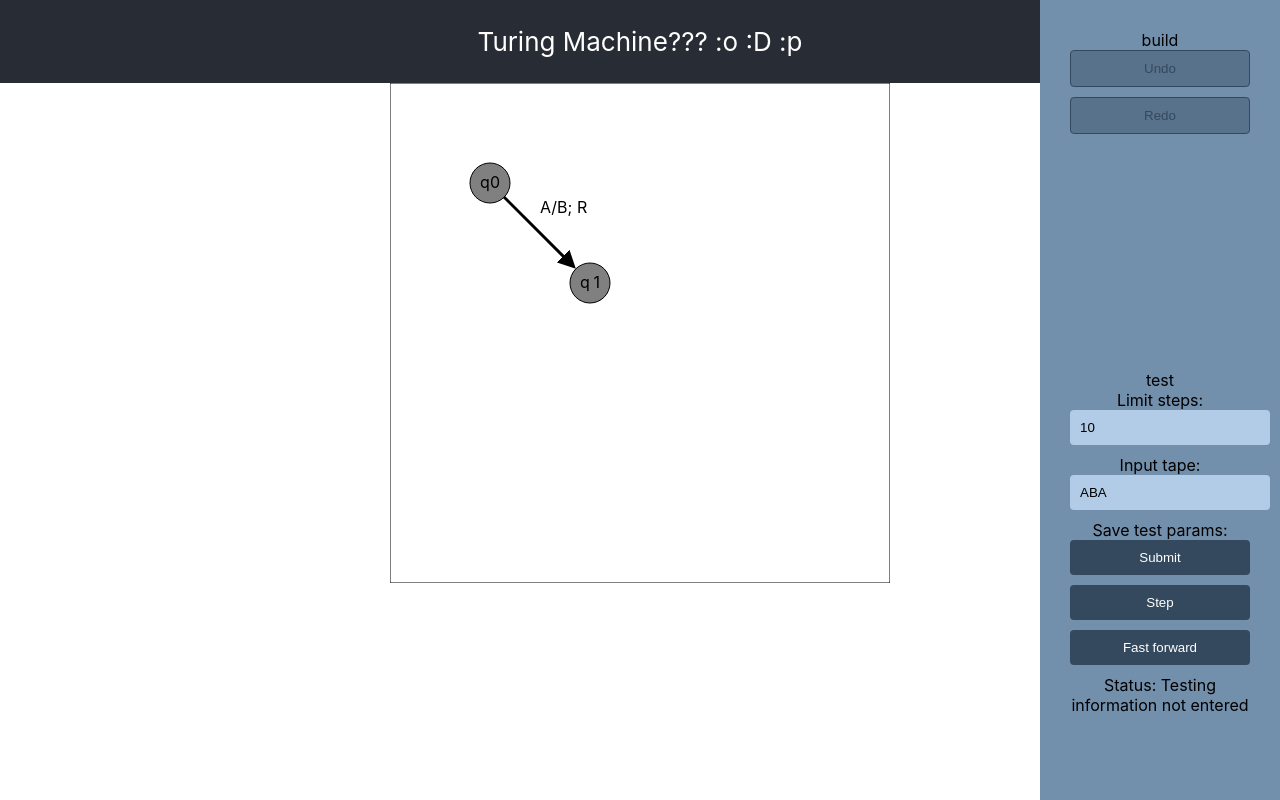
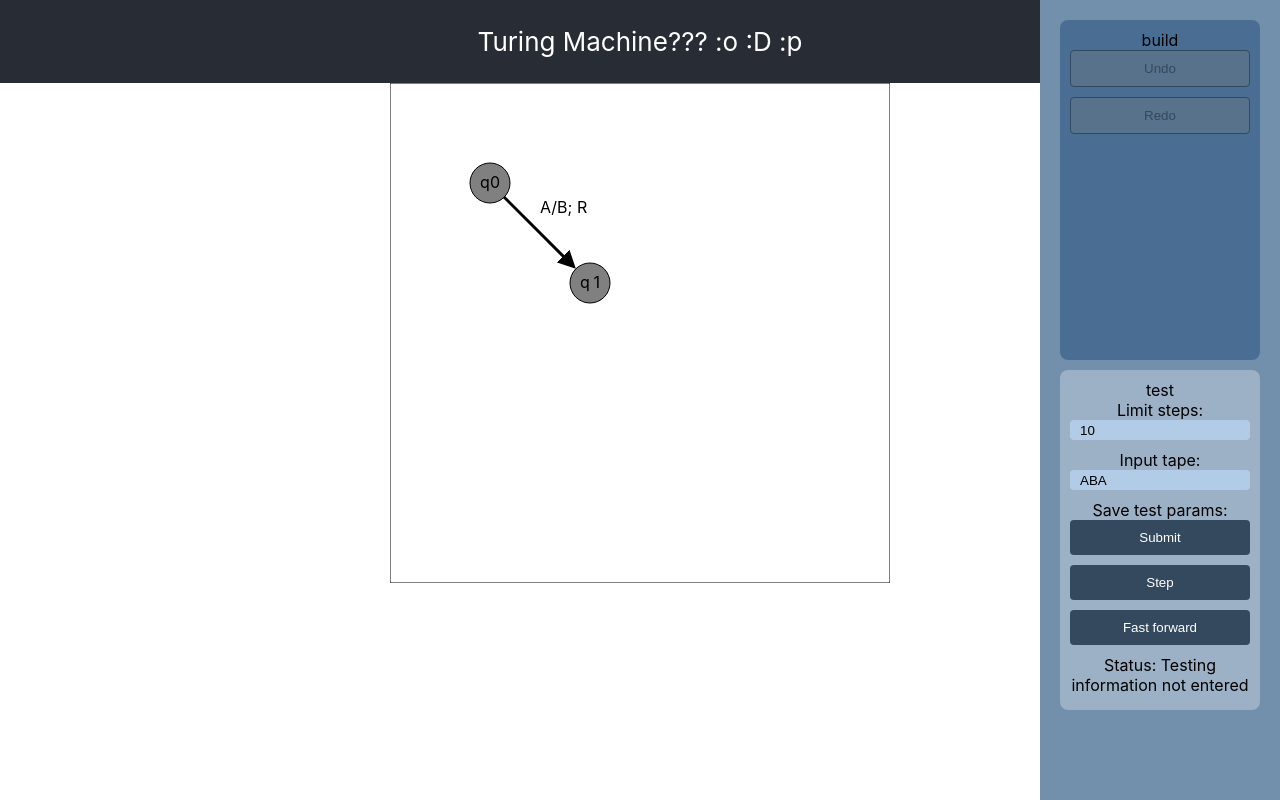
Before and after one commit to g-deng/tm-app, a React (Create React App) app: page / in a window 1280 px wide. Built offline with nearby package versions, Linux system fonts and the light colour scheme.

Commit message:
Created TestWindow, added functionality to Submit test vals and Step

```diff
--- a/src/App.css
+++ b/src/App.css
@@ -76,7 +76,9 @@
 
 .sidebar-input {
   display: block;
+  box-sizing: border-box;
   width: 100%;
+  height: 20px;
   padding: 10px;
   margin-bottom: 10px;
   background-color: #b2cce7;
@@ -89,7 +91,14 @@
 
 .sidebar-section {
   padding: 10px;
+  margin-bottom: 10px;
   height: 40vh;
   width: 180px;
-  outline: 10px rgb(0, 0, 0);
+  border: 10px rgb(0, 0, 0);
+  background-color: #9db1c6;
+  border-radius: 8px;
 }
+
+.sidebar-active {
+  background-color: #496d93;
+}
--- a/src/App.js
+++ b/src/App.js
@@ -1,5 +1,6 @@
 import './App.css';
 import BuildWindow from './components/BuildWindow.jsx';
+import TestWindow from './components/TestWindow.jsx';
 import SideBar from './components/SideBar.jsx';
 import { useState } from 'react';
 
@@ -24,12 +25,13 @@ function App() {
         </p>
       </header>
       <div className="Window">
-        <BuildWindow key='window' states={states} setStates={setStates} transitions={transitions} setTransitions={setTransitions}
-        undoStack={undoStack} setUndoStack={setUndoStack} redoStack={redoStack} setRedoStack={setRedoStack}/>
-        <SideBar key='sidebar' states={states} setStates={setStates} transitions={transitions} setTransitions={setTransitions}
+        {(mode === "build") && <BuildWindow key='window' states={states} setStates={setStates} transitions={transitions} setTransitions={setTransitions}
+        undoStack={undoStack} setUndoStack={setUndoStack} redoStack={redoStack} setRedoStack={setRedoStack} testState={testState}/>}
+        {(mode === "test") && <TestWindow states={states} transitions={transitions} testState={testState}/>}
+      </div>
+      <SideBar key='sidebar' states={states} setStates={setStates} transitions={transitions} setTransitions={setTransitions}
         mode={mode} setMode={setMode} undoStack={undoStack} setUndoStack={setUndoStack} redoStack={redoStack} setRedoStack={setRedoStack}
         testState={testState} setTestState={setTestState}/>
-      </div>
     </div>
   );
 }
--- a/src/components/BuildWindow.jsx
+++ b/src/components/BuildWindow.jsx
@@ -6,7 +6,9 @@ import TMStateContext from './TMStateContext.jsx';
 const strokeWidth = 3;
 const rad = 20;
 
-function BuildWindow({undoStack, setUndoStack, redoStack, setRedoStack, states, setStates, transitions, setTransitions}) {
+function BuildWindow({
+  undoStack, setUndoStack, setRedoStack, states, setStates, transitions, setTransitions
+}) {
   const [nextId, setNextId] = useState(3);
   const [active, setActive] = useState(null);
   // const [mouseDown, setMouseDown] = useState(null);
@@ -116,11 +118,11 @@ function BuildWindow({undoStack, setUndoStack, redoStack, setRedoStack, states,
   }
 
   const drawTransitions = transitions.map((t) =>
-    <TMTransition t={t} states={states} active={active} setActive={setActive} trigger={trigger} setTrigger={setTrigger}/>
+    <TMTransition t={t} states={states} active={active} setActive={setActive} trigger={trigger} setTrigger={setTrigger} clickable='true'/>
   );
 
   const drawStates = states.map((s) =>
-    <TMState s={s} active={active} setActive={setActive} trigger={trigger} setTrigger={setTrigger}/>
+    <TMState s={s} active={active} setActive={setActive} trigger={trigger} setTrigger={setTrigger} clickable='true'/>
   );
 
   const drawPreviewTransition = () => {
--- a/src/components/SideBar.jsx
+++ b/src/components/SideBar.jsx
@@ -121,16 +121,15 @@ function SideBar({
     return (
         <div className='sidebar'>
             <div
-                className='sidebar-section'
-                onMouseDown={()=>setMode('build')}
+                className={'sidebar-section' + ((mode === 'build') ? ' sidebar-active' : '')}
+                onMouseDown={()=>{setMode('build')}}
             >
                 build
                <button className='sidebar-btn' title='Undo' onClick={onUndo} disabled={undoStack.length <= 0}>Undo</button>
                <button className='sidebar-btn' title='Redo' onClick={onRedo} disabled={redoStack.length <= 0}>Redo</button>
             </div>
-
             <div
-                className='sidebar-section'
+                className={'sidebar-section' + ((mode === 'test') ? ' sidebar-active' : '')}
                 onMouseDown={()=>setMode('test')}
             >
                 test
--- a/src/components/TMState.jsx
+++ b/src/components/TMState.jsx
@@ -1,9 +1,11 @@
 function TMState({
-    s, active, setActive, trigger, setTrigger
+    s, active, setActive, trigger, setTrigger, clickable
  }) {
     const rad = 20;
 
     const onStateClick = (e, id) => {
+        if (!clickable) return;
+
         e.stopPropagation();
 
         if (e.ctrlKey) {
--- a/src/components/TMTransition.jsx
+++ b/src/components/TMTransition.jsx
@@ -1,9 +1,11 @@
-function TMTransition({ t, states, active, setActive, trigger, setTrigger}) {
+function TMTransition({ t, states, active, setActive, trigger, setTrigger, clickable}) {
     const rad = 20;
     const strokeWidth = 3;
 
     const onTransitionClick = (e, id) => {
+
         e.stopPropagation();
+        if (!clickable) return;
 
         if (e.ctrlKey) {
             const label = window.prompt('Enter new label');
--- /dev/null
+++ b/src/components/TestWindow.jsx
@@ -0,0 +1,44 @@
+import { useState } from 'react';
+import TMState from './TMState.jsx';
+import TMTransition from './TMTransition.jsx';
+
+function TestWindow({
+  states, transitions, testState,
+}) {
+  const [trigger, setTrigger] = useState(false);
+  const active = testState.stateId;
+
+  const drawTransitions = transitions.map((t) =>
+    <TMTransition t={t} states={states} active={active} trigger={trigger} setTrigger={setTrigger}/>
+  );
+
+  const drawStates = states.map((s) =>
+    <TMState s={s} active={active} trigger={trigger} setTrigger={setTrigger}/>
+  );
+
+  const onClick = () => {
+    window.alert("Switch to Build mode to edit!");
+  }
+
+  return (
+    <svg key='windowFrame' width="500" height="500" xmlns="http://www.w3.org/2000/svg"
+        onClick={onClick}
+    >
+      <marker
+        id="arrow"
+        viewBox="0 0 10 10"
+        refX="5"
+        refY="5"
+        markerWidth="6"
+        markerHeight="6"
+        orient="auto-start-reverse">
+        <path d="M 0 0 L 10 5 L 0 10 z" />
+      </marker>
+      <rect x='0' y='0' width='100%' height='100%' stroke='black' strokeWidth='1' fillOpacity='0'/>
+      {drawTransitions}
+      {drawStates}
+    </svg>
+  );
+}
+
+  export default TestWindow;
```
